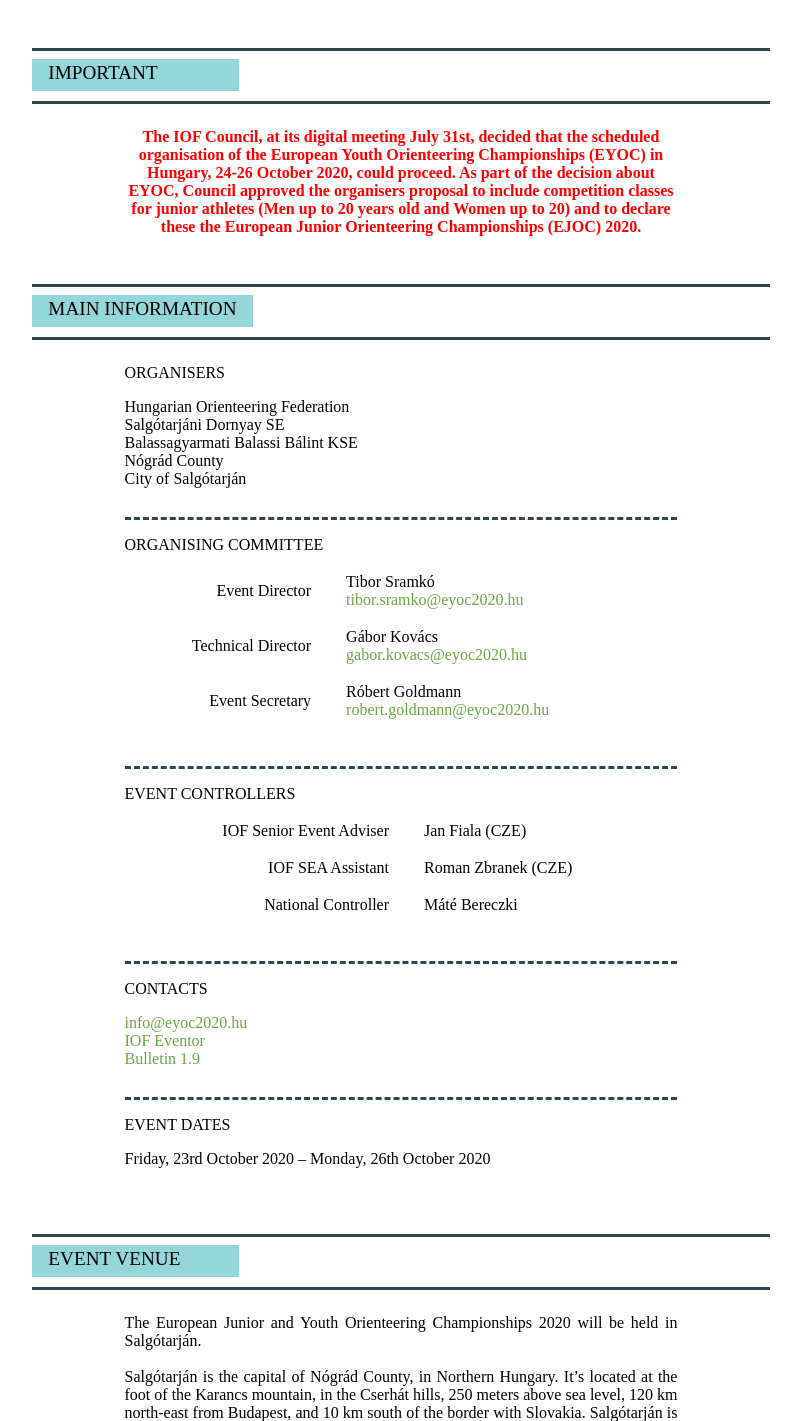
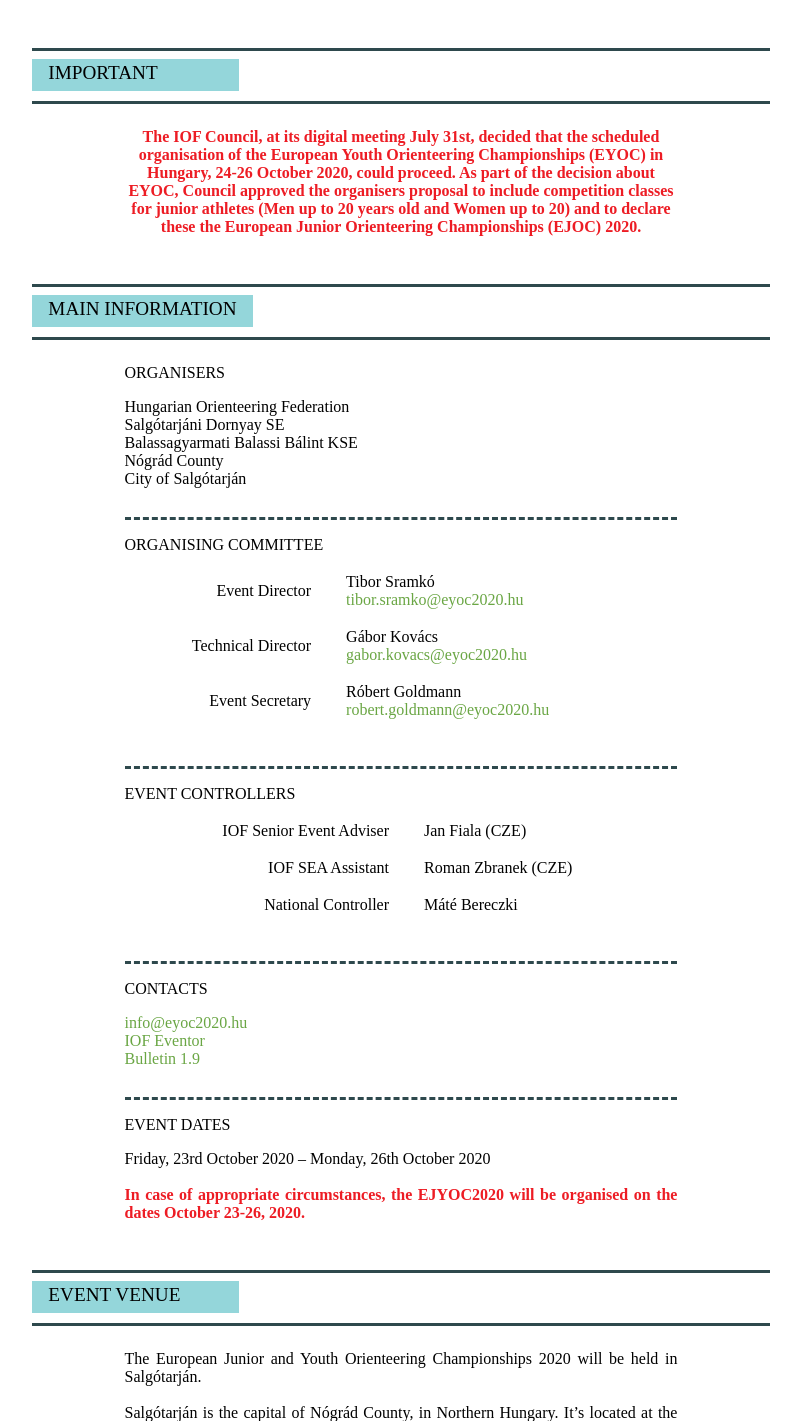
Before and after one commit to dornyayse/eyoc2020_webdesign, a plain HTML site: page index.html in a window 1280 px wide. Shown: the part 260-1681 px from the top of the page, without its empty margins (239-1040 px from the left). Drawn offline with Linux system fonts and the light colour scheme; a web font is replaced by a local one.

Commit message:
event date fix

```diff
--- a/index.html
+++ b/index.html
@@ -27,7 +27,7 @@
     <div class="page">
         <div class="content">
             <div class="paragraph">
-                <div class="text center" style="color:red">
+                <div class="text center color-red">
                     <b>The IOF Council, at its digital meeting July 31st, decided that the scheduled organisation of the
                         European Youth Orienteering Championships (EYOC) in Hungary, 24-26 October 2020, could proceed.
                         As part of the decision about EYOC, Council approved the organisers proposal to include
@@ -117,6 +117,12 @@
                 </div>
                 <div class="text">
                     <span>Friday, 23rd October 2020 – Monday, 26th October 2020</span><br/><br/>
+                    <span class="color-red">
+                        <b>
+                            In case of appropriate circumstances, the EJYOC2020 will
+                            be organised on the dates October 23-26, 2020.
+                        </b>
+                    </span>
                 </div>
             </div>
         </div>
```
